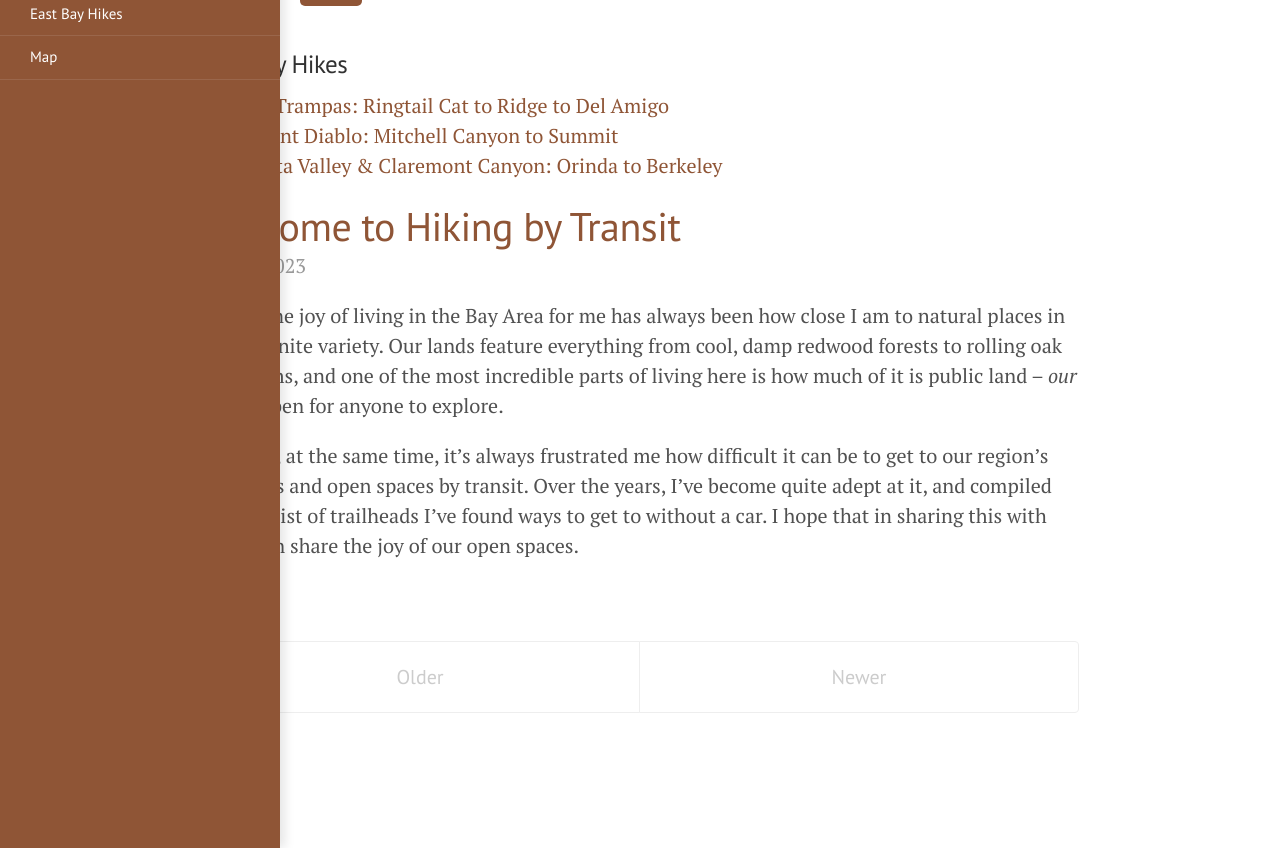
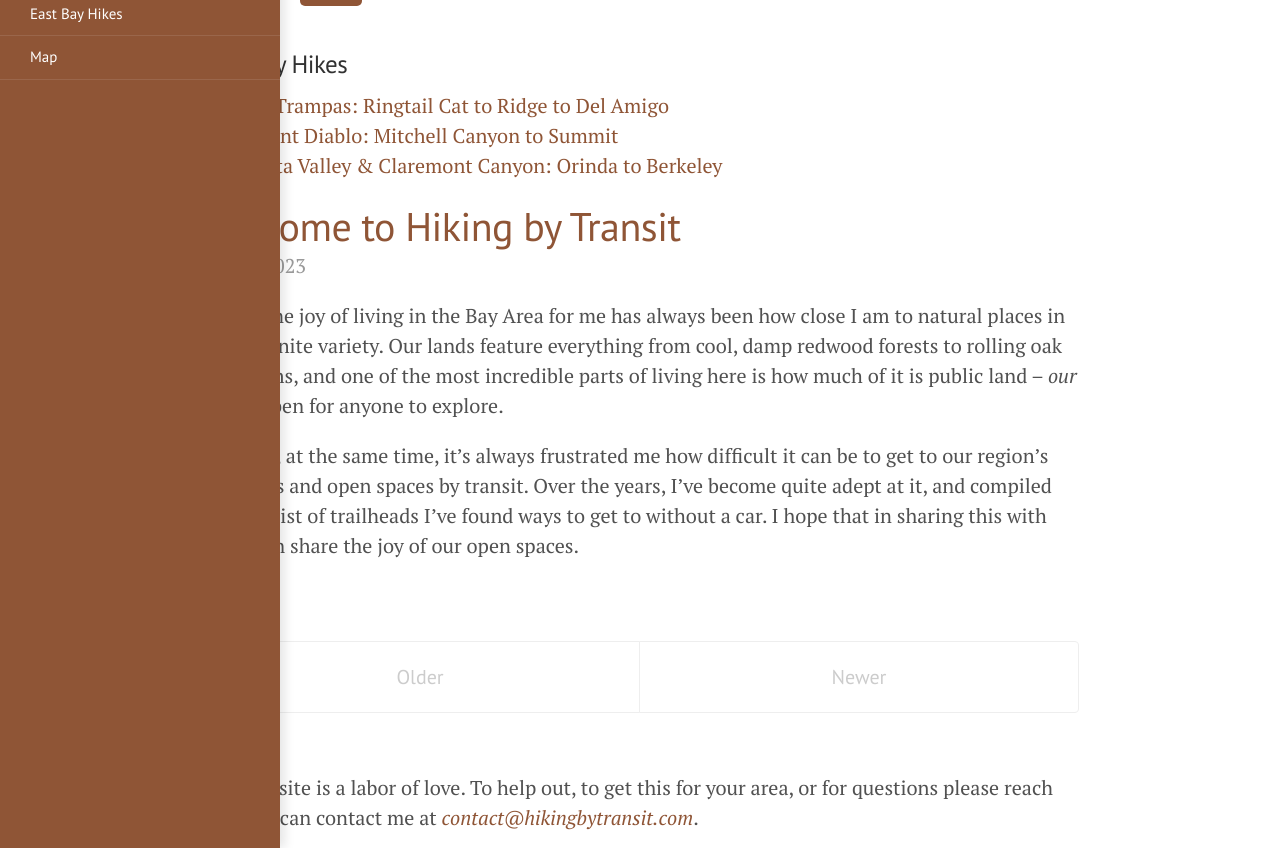
Before and after one commit to tschuy/hiking-by-transit, a Jekyll site: the page built from index.html, in a window 1280 px wide and 900 px high, scrolled down 534 px, cut to the strip 52-900 px from the top of the window. Built offline with Jekyll 4.4.1, drawn with Linux system fonts in a browser that asks for light colours; the list of posts is cut into pages by our own code.

Commit message:
add footer

```diff
--- a/index.html
+++ b/index.html
@@ -53,3 +53,7 @@ title: Home
     <span class="pagination-item newer">Newer</span>
   {% endif %}
 </div>
+
+<div class="posts" style="margin-bottom: 15px">
+  This website is a labor of love. To help out, to get this for your area, or for questions please reach out! You can contact me at <a href="mailto:contact@hikingbytransit.com"><i>contact@hikingbytransit.com</i></a>.
+</div>
```
